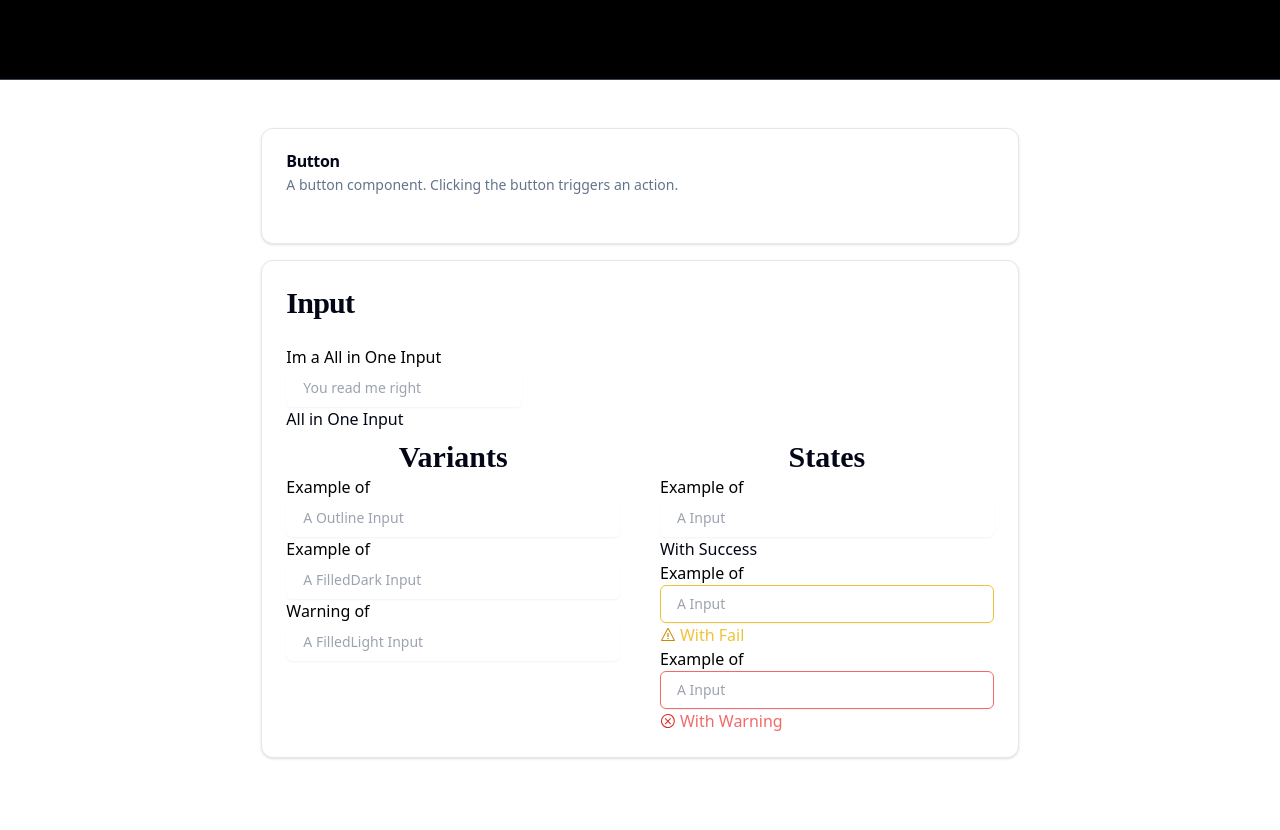
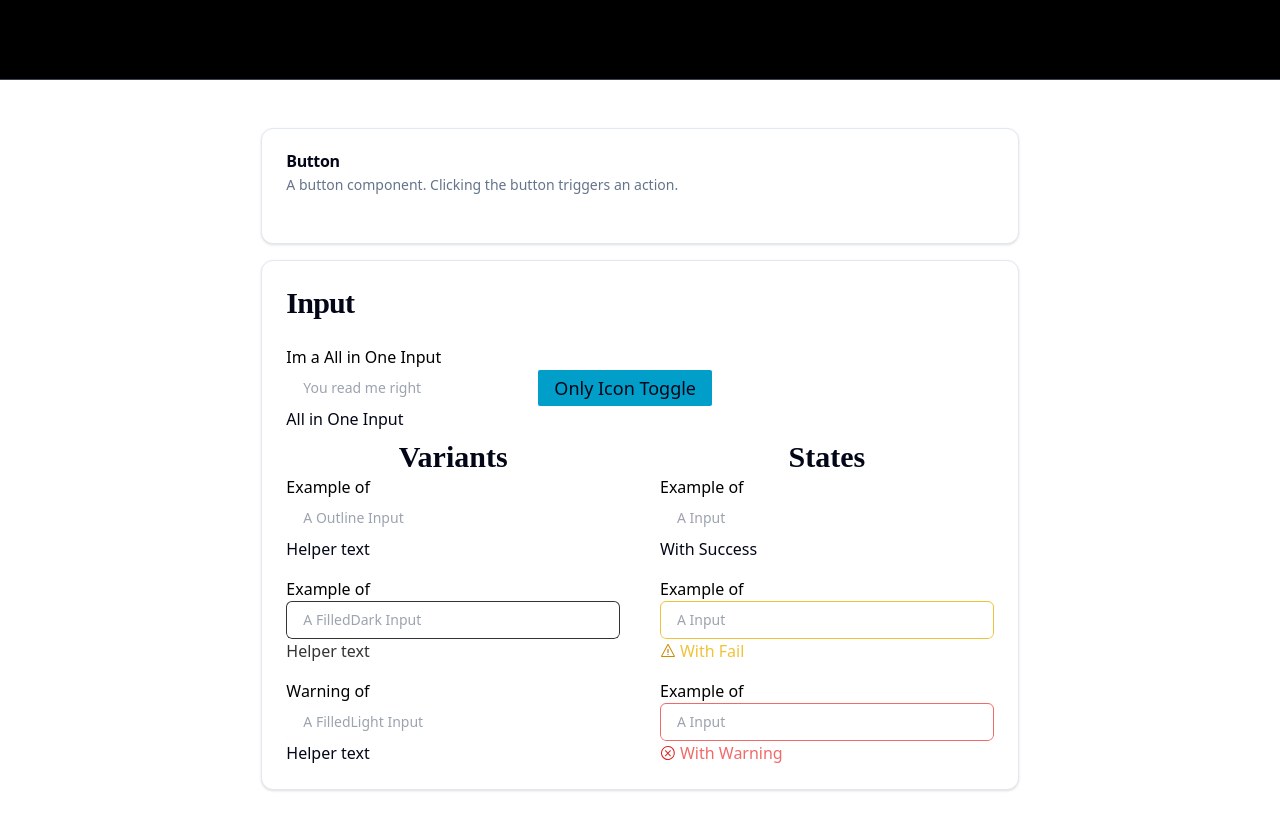
Before and after one commit to indicacode/gbt-fluent2-web, a Next.js app: page / in a window 1280 px wide. Shown: the top 830 px of the page. Built offline with nearby package versions, Linux system fonts and the light colour scheme.

Commit message:
feat[gbt-fluent2-web]improving input

```diff
--- a/app/page.tsx
+++ b/app/page.tsx
@@ -2,7 +2,6 @@
 
 import { useState } from "react"
 
-import { Button } from "@/components/reviewing/button"
 import {
   Card,
   CardContent,
@@ -10,6 +9,7 @@ import {
   CardHeader,
   CardTitle,
 } from "@/components/not-done/card"
+import { Button } from "@/components/reviewing/button"
 import { Input } from "@/components/reviewing/input"
 
 export default function Page() {
@@ -52,6 +52,7 @@ export default function Page() {
                   />
                   {/*Do not ever do something like this. Its this way just to test the input*/}
                   <Button
+                    buttonType="secondary"
                     onClick={() =>
                       setStatus((prev) =>
                         prev === "neutral"
@@ -69,7 +70,10 @@ export default function Page() {
                     Status Toggle
                   </Button>
                   {/*Do not ever do something like this. Its this way just to test the input*/}
-                  <Button onClick={() => setIconOnly(!iconOnly)}>
+                  <Button
+                    onClick={() => setIconOnly(!iconOnly)}
+                    buttonType="default"
+                  >
                     Only Icon Toggle
                   </Button>
                 </div>
@@ -79,29 +83,33 @@ export default function Page() {
                   <h1 className="self-center font-[Poppins] text-3xl font-semibold">
                     Variants
                   </h1>
+                  <div className="flex flex-col gap-4">
                     <Input
                       label="Example of"
                       placeholder="A Outline Input"
-                    helperText=""
+                      helperText="Helper text"
                     />
                     <Input
                       variant="filledDark"
                       label="Example of "
+                      iconOnly
                       placeholder="A FilledDark Input"
-                    helperText=""
+                      helperText="Helper text"
                     />
                     <Input
                       variant="filledLight"
                       label="Warning of"
                       placeholder="A FilledLight Input"
-                    helperText=""
+                      helperText="Helper text"
                     />
+                  </div>
                 </div>
 
                 <div className="flex h-full w-full flex-col">
                   <h1 className="self-center font-[Poppins] text-3xl font-semibold">
                     States
                   </h1>
+                  <div className="flex flex-col gap-4">
                     <Input
                       state="neutral"
                       label="Example of"
@@ -120,6 +128,7 @@ export default function Page() {
                       placeholder="A Input"
                       helperText="With Warning"
                     />
+                  </div>
                 </div>
               </div>
             </CardContent>
--- a/components/reviewing/input.tsx
+++ b/components/reviewing/input.tsx
@@ -1,4 +1,5 @@
 "use client"
+
 import * as React from "react"
 import { HTMLAttributes, ReactElement, useCallback, useState } from "react"
 import { VscError, VscPassFilled, VscWarning } from "react-icons/vsc"
@@ -15,14 +16,13 @@ const icons = {
 const inputVariants = tv({
   slots: {
     base: "flex w-full rounded-md border-[1px] bg-white px-4 py-2 text-sm shadow-sm outline-0",
-    decoration: "relative z-10 h-fit overflow-hidden rounded-md transition-all",
   },
   variants: {
     variant: {
       focus: "a",
       outline: "bg-transparent",
       filledDark: "dark:bg-dark/90",
-      filledLight: "dark:bg-white/80",
+      filledLight: "dark:bg-white/90",
     },
     state: {
       neutral: {
@@ -84,16 +84,21 @@ const Input = React.forwardRef<HTMLInputElement, InputPropsType>(
     const handleBlur = useCallback(() => {
       setFocus(false)
     }, [])
-    const { base } = inputVariants({ state })
+    const { base } = inputVariants({
+      state,
+    })
     return (
-      <div className={"flex  flex-col"}>
+      <div className={"flex flex-col"}>
         <div
           data-state={state}
           className={`
-
-            ${
-              (iconOnly || state === "neutral") &&
-              `before:absolute
+            relative
+            z-10
+            h-fit
+            overflow-hidden
+            rounded-md
+            transition-all
+            before:absolute
             before:bottom-0
             before:left-[50%]
             before:h-full
@@ -109,8 +114,7 @@ const Input = React.forwardRef<HTMLInputElement, InputPropsType>(
             hover:before:max-h-[3px]
             hover:before:max-w-full
             hover:before:scale-y-[1.0]
-            ${focus && "before:max-h-[3px] before:max-w-full before:scale-y-[1.0]"}`
-            }
+            ${focus && "before:max-h-[3px] before:max-w-full before:scale-y-[1.0]"}
             `}
         >
           <label className={"py-1 text-black dark:text-white"}>
```
Lines whose indentation alone changed are shown as unchanged.
